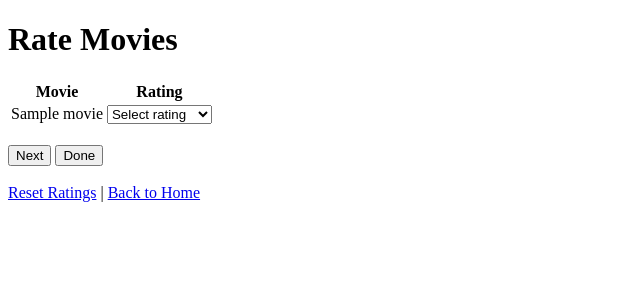
After one commit to greenleafz/movie-recommendation, a Flask app: template app/templates/rate_movies.html in a window 1280 px wide. The commit adds this page. Shown: the top 300 px of the page, without its empty margins (0-640 px from the left). Run offline with Flask 3, Linux system fonts and the light colour scheme; the template is opened without the code that fills it: most values are stand-ins (such as "Sample title", 1, 10 or a date in 2020); parts of the project's set-up code (start-up, migrations or seed data) failed here and were passed over.

Commit message:
Implement personal recommender engine

```diff
--- a/app/app.py
+++ b/app/app.py
@@ -1,4 +1,4 @@
-from flask import Flask, render_template, request
+from flask import Flask, render_template, request, redirect, url_for, session
 import pickle
 import numpy as np
 import tensorflow as tf
@@ -6,8 +6,10 @@ from tensorflow import keras
 import random
 import pandas as pd
 from sklearn.metrics.pairwise import cosine_similarity
+import os
 
 app = Flask(__name__)
+app.secret_key = os.urandom(24)  # Generate secret key programmatically
 
 # Load the SVD matrix and movie titles for SVD recommendations
 with open('./app/models/svd_matrix.pkl', 'rb') as f:
@@ -43,6 +45,9 @@ data = pd.read_pickle('./app/models/data.pkl')
 # Reverse mapping from item_idx to item_id
 item_idx_to_id = {idx: item_id for idx, item_id in enumerate(item_ids)}
 
+# Create item_id_to_idx mapping
+item_id_to_idx = {item_id: idx for idx, item_id in enumerate(item_ids)}
+
 # Get number of users and items
 num_users = len(user_ids)
 num_items = len(item_ids)
@@ -50,9 +55,7 @@ num_items = len(item_ids)
 # Home route
 @app.route('/')
 def home():
-    # Display a limited number of user IDs for practicality
-    display_user_ids = user_ids[:100]
-    return render_template('home.html', movies=movie_titles, user_ids=display_user_ids)
+    return render_template('home.html', movies=movie_titles, user_ids=user_ids[:100])
 
 # Route for SVD-based movie recommendations
 @app.route('/recommend', methods=['POST'])
@@ -68,6 +71,7 @@ def recommend():
     recommendations = get_similar_movies_svd(selected_movie, num_recommendations)
     return render_template('recommendations.html', movie_name=selected_movie, recommendations=recommendations)
 
+# Route for similar movies
 @app.route('/similar_movies/<movie_name>')
 def similar_movies(movie_name):
     num_recommendations = 5  # Number of similar movies to show
@@ -82,6 +86,72 @@ def similar_movies(movie_name):
 
     return render_template('similar_movies.html', movie_name=movie_name, recommendations=recommendations)
 
+# Route for NCF-based personalized recommendations
+@app.route('/personalized_recommend', methods=['POST'])
+def personalized_recommend():
+    selected_user_id = int(request.form['user_id'])
+    num_recommendations = int(request.form.get('num_recommendations', 10))
+
+    liked_movies = get_liked_movies(selected_user_id, num_movies=5)
+    disliked_movies = get_disliked_movies(selected_user_id, num_movies=5)
+    recommendations = recommend_movies(selected_user_id, num_recommendations)
+
+    return render_template(
+        'personalized_recommendations.html',
+        user_id=selected_user_id,
+        liked_movies=liked_movies,
+        disliked_movies=disliked_movies,
+        recommendations=recommendations
+    )
+
+# Route to start rating movies
+@app.route('/rate_movies', methods=['GET', 'POST'])
+def rate_movies():
+    if 'rated_movies' not in session:
+        session['rated_movies'] = {}
+        session['seen_movies'] = set()
+
+    if request.method == 'POST':
+        # Retrieve ratings from form
+        for key, value in request.form.items():
+            if key.startswith('movie_'):
+                movie_title = key.replace('movie_', '')
+                rating = int(value)
+                session['rated_movies'][movie_title] = rating
+                session['seen_movies'].add(movie_title)
+
+        # Check if 'done' button was clicked
+        if 'done' in request.form:
+            if len(session['rated_movies']) >= 5:
+                # Generate recommendations
+                recommendations = generate_recommendations_from_ratings(session['rated_movies'])
+                return render_template('session_recommendations.html', recommendations=recommendations)
+            else:
+                error_message = "Please rate at least 5 movies before proceeding."
+                return render_template('rate_movies.html', movies=[], error_message=error_message)
+
+    # Select movies to rate
+    rated_movie_titles = session['seen_movies']
+    movies_to_rate = select_movies_for_rating(rated_movie_titles)
+
+    # If no more movies to rate
+    if not movies_to_rate:
+        if len(session['rated_movies']) >= 5:
+            # Generate recommendations
+            recommendations = generate_recommendations_from_ratings(session['rated_movies'])
+            return render_template('session_recommendations.html', recommendations=recommendations)
+        else:
+            error_message = "No more movies to rate. Please rate at least 5 movies."
+            return render_template('rate_movies.html', movies=[], error_message=error_message)
+
+    return render_template('rate_movies.html', movies=movies_to_rate, error_message=None)
+
+# Route to reset ratings
+@app.route('/reset_ratings')
+def reset_ratings():
+    session.pop('rated_movies', None)
+    session.pop('seen_movies', None)
+    return redirect(url_for('rate_movies'))
 
 # SVD-based recommendation function
 def get_similar_movies_svd(movie_name, num_movies=5):
@@ -102,24 +172,6 @@ def get_similar_movies_svd(movie_name, num_movies=5):
 
     return similar_movies
 
-# Route for NCF-based personalized recommendations
-@app.route('/personalized_recommend', methods=['POST'])
-def personalized_recommend():
-    selected_user_id = int(request.form['user_id'])
-    num_recommendations = int(request.form.get('num_recommendations', 10))
-
-    liked_movies = get_liked_movies(selected_user_id, num_movies=5)
-    disliked_movies = get_disliked_movies(selected_user_id, num_movies=5)
-    recommendations = recommend_movies(selected_user_id, num_recommendations)
-
-    return render_template(
-        'personalized_recommendations.html',
-        user_id=selected_user_id,
-        liked_movies=liked_movies,
-        disliked_movies=disliked_movies,
-        recommendations=recommendations
-    )
-
 # Function to get movies a user liked
 def get_liked_movies(user_id, num_movies=10):
     user_data = data[(data['user_id'] == user_id) & (data['rating'] >= 4)]
@@ -138,7 +190,7 @@ def get_disliked_movies(user_id, num_movies=10):
     disliked_movies = random.sample(disliked_movies, num_movies)
     return disliked_movies
 
-# NCF-based recommendation function
+# NCF-based recommendation function for existing users
 def recommend_movies(user_id, num_recommendations=10):
     user_idx = user_id_to_idx.get(user_id)
     if user_idx is None:
@@ -169,7 +221,99 @@ def recommend_movies(user_id, num_recommendations=10):
 
     return recommended_titles
 
+# Function to get similar movie indices
+def get_similar_movie_indices(movie_name):
+    if movie_name not in movie_indices:
+        return []
+    movie_idx = movie_indices[movie_name]
+    movie_vec = svd_matrix[movie_idx].reshape(1, -1)
+    cosine_sim = cosine_similarity(movie_vec, svd_matrix)[0]
+    similar_indices = np.argsort(cosine_sim)[::-1]
+    return similar_indices
 
+# Function to select movies for rating
+def select_movies_for_rating(rated_movie_titles):
+    # Exclude movies already rated
+    available_movie_indices = [idx for idx in range(len(movie_titles)) if movie_titles[idx] not in rated_movie_titles]
+
+    # If less than 5 movies are left, return them all
+    if len(available_movie_indices) <= 5:
+        selected_indices = available_movie_indices
+    else:
+        # Randomly select movies based on specified criteria
+        selected_indices = []
+
+        # First movie: from top 25 movies
+        first_movie_idx = random.choice(available_movie_indices[:25])
+        selected_indices.append(first_movie_idx)
+
+        # Second movie: from 25-50
+        second_movie_idx = random.choice(available_movie_indices[25:50])
+        selected_indices.append(second_movie_idx)
+
+        # Third movie: from 50-100
+        third_movie_idx = random.choice(available_movie_indices[50:100])
+        selected_indices.append(third_movie_idx)
+
+        # Fourth movie: from 100-500
+        if len(available_movie_indices) >= 500:
+            fourth_movie_idx = random.choice(available_movie_indices[100:500])
+        else:
+            fourth_movie_idx = random.choice(available_movie_indices[100:])
+        selected_indices.append(fourth_movie_idx)
+
+        # Fifth movie: from the 100 most dissimilar movies
+        fifth_movie_idx = random.choice(available_movie_indices[-100:])
+        selected_indices.append(fifth_movie_idx)
+
+        # Shuffle the selected movies
+        random.shuffle(selected_indices)
+
+    # Get movie titles
+    selected_movies = [movie_titles[idx] for idx in selected_indices]
+
+    return selected_movies
+
+# Function to generate recommendations from user ratings
+def generate_recommendations_from_ratings(user_ratings, num_recommendations=10):
+    # Create a DataFrame from user_ratings
+    user_ratings_df = pd.DataFrame({
+        'user_id': [9999]*len(user_ratings),  # Use a unique user_id for the session
+        'item_id': [item_ids[item_id_to_idx.get(movie_indices[movie])] for movie in user_ratings.keys()],
+        'rating': list(user_ratings.values()),
+    })
+    user_ratings_df['user_idx'] = len(user_id_to_idx)  # New index for the new user
+    user_ratings_df['item_idx'] = [item_id_to_idx.get(movie_indices[movie]) for movie in user_ratings.keys()]
+    user_ratings_df['title'] = user_ratings_df['item_id'].map(item_id_to_title)
+
+    # Combine with existing data
+    combined_data = pd.concat([data, user_ratings_df], ignore_index=True)
+
+    # Generate recommendations
+    user_idx = len(user_id_to_idx)  # Index for the new user
+
+    # Items the user has interacted with
+    interacted_items = set(user_ratings_df['item_idx'].tolist())
+
+    # Items not yet interacted with
+    all_items = set(range(num_items))
+    items_to_predict = list(all_items - interacted_items)
+
+    # Predict interaction scores
+    user_array = np.full(len(items_to_predict), user_idx)
+    item_array = np.array(items_to_predict)
+
+    predictions = ncf_model.predict([user_array, item_array], batch_size=1024).flatten()
+
+    # Get top N items
+    top_indices = predictions.argsort()[-num_recommendations:][::-1]
+    recommended_item_idxs = [items_to_predict[i] for i in top_indices]
+
+    # Map item indices to titles
+    recommended_item_ids = [item_idx_to_id[idx] for idx in recommended_item_idxs]
+    recommended_titles = [item_id_to_title[item_id] for item_id in recommended_item_ids]
+
+    return recommended_titles
 
 if __name__ == '__main__':
     app.run(debug=True)
--- a/app/templates/home.html
+++ b/app/templates/home.html
@@ -6,6 +6,11 @@
 </head>
 <body>
     <h1>Welcome to the Personalized Movie Recommender</h1>
+
+    <h2>Start Rating Movies to Get Recommendations</h2>
+    <p><a href="{{ url_for('rate_movies') }}">Rate Movies</a></p>
+
+    <hr>
 
     <h2>Get Personalized Recommendations</h2>
     <form action="/personalized_recommend" method="post">
--- /dev/null
+++ b/app/templates/rate_movies.html
@@ -0,0 +1,45 @@
+<!DOCTYPE html>
+<html lang="en">
+<head>
+    <meta charset="UTF-8">
+    <title>Rate Movies</title>
+</head>
+<body>
+    <h1>Rate Movies</h1>
+    {% if error_message %}
+        <p style="color: red;">{{ error_message }}</p>
+    {% endif %}
+    {% if movies %}
+    <form method="post">
+        <table>
+            <tr>
+                <th>Movie</th>
+                <th>Rating</th>
+            </tr>
+            {% for movie in movies %}
+            <tr>
+                <td>{{ movie }}</td>
+                <td>
+                    <select name="movie_{{ movie }}" required>
+                        <option value="" disabled selected>Select rating</option>
+                        <option value="1">1 - Poor</option>
+                        <option value="2">2 - Fair</option>
+                        <option value="3">3 - Good</option>
+                        <option value="4">4 - Very Good</option>
+                        <option value="5">5 - Excellent</option>
+                    </select>
+                </td>
+            </tr>
+            {% endfor %}
+        </table>
+        <br>
+        <button type="submit" name="next">Next</button>
+        <button type="submit" name="done">Done</button>
+    </form>
+    {% else %}
+        <p>No more movies to rate.</p>
+    {% endif %}
+    <br>
+    <a href="{{ url_for('reset_ratings') }}">Reset Ratings</a> | <a href="/">Back to Home</a>
+</body>
+</html>
```
Also changed, not shown: app/templates/session_reccomendation.html (added, +17 -0 lines).
